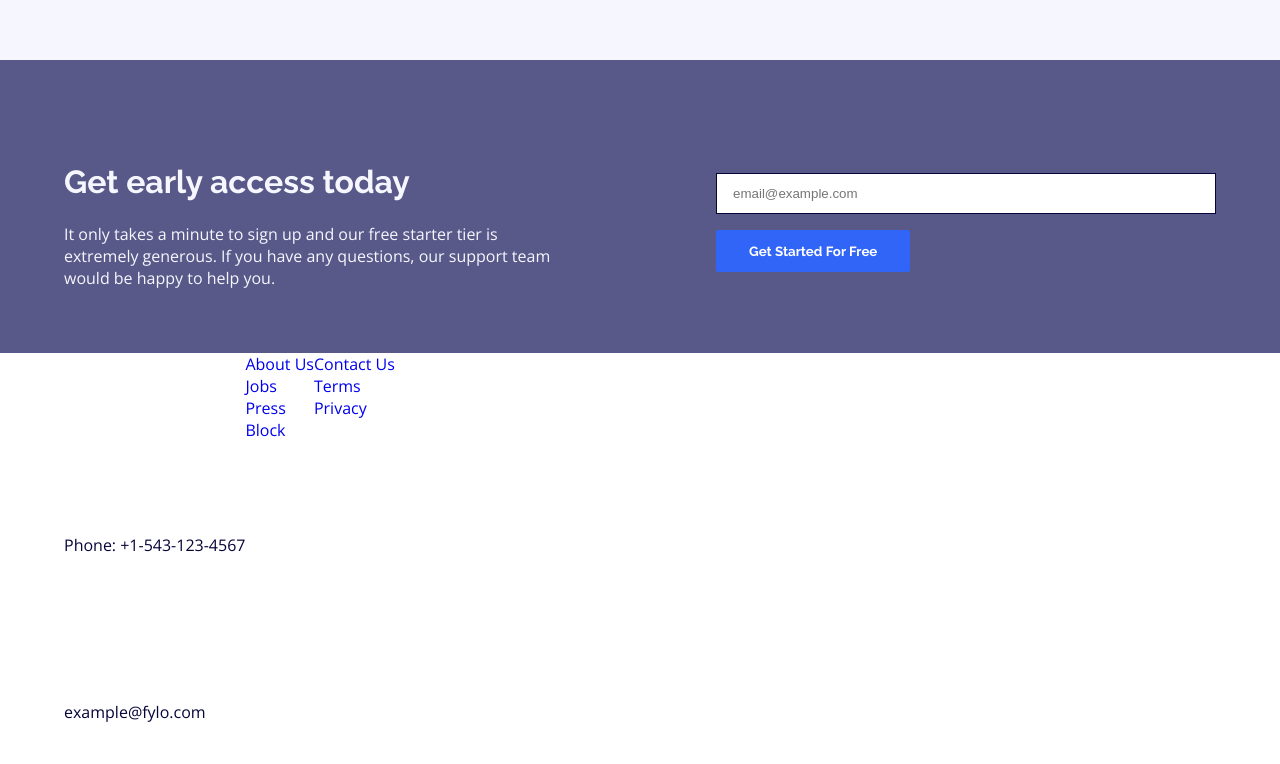
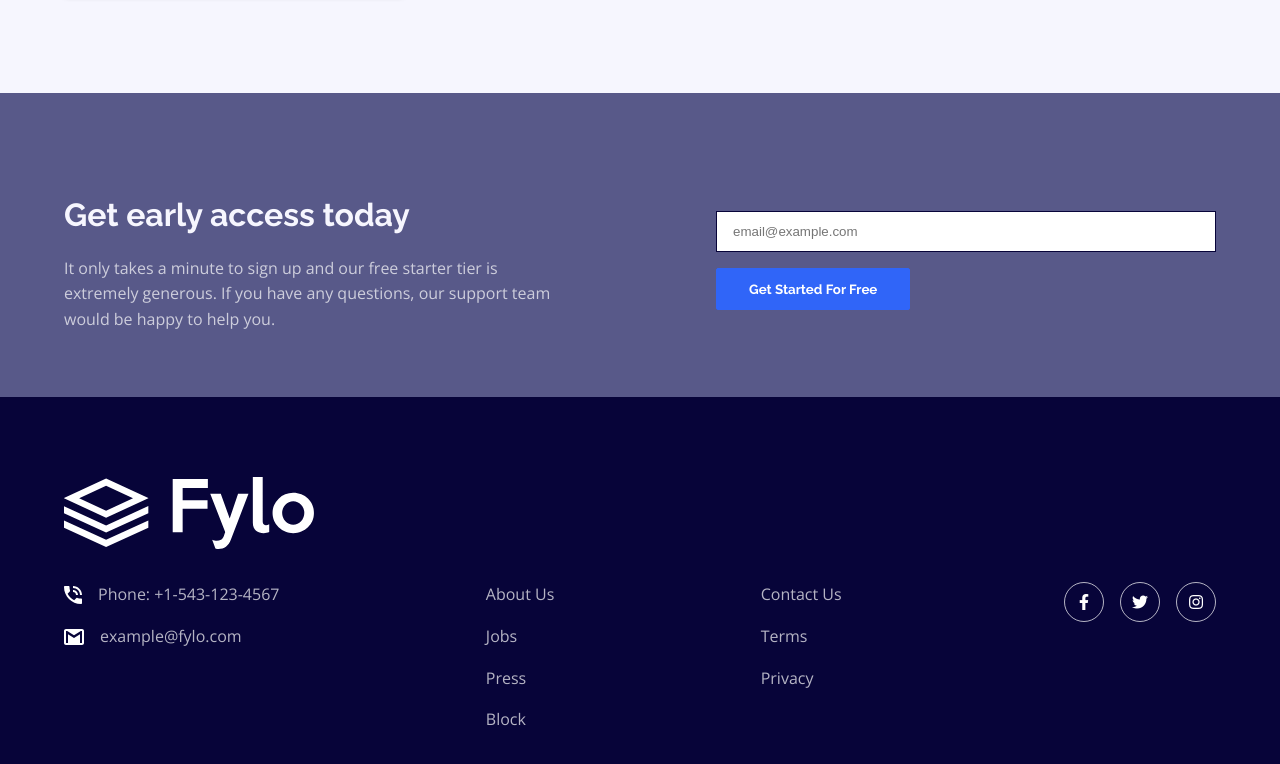
Before and after one commit to tttinh/frontendmentor_013, a plain HTML site: page index.html in a window 1280 px wide. Shown: the part 1450-2214 px from the top of the page. Before the commit the page ends 2173 px from the top, so only its background shows below. Drawn offline with nearby package versions, Linux system fonts and the light colour scheme.

Commit message:
Desktop design.

```diff
--- a/index.html
+++ b/index.html
@@ -10,6 +10,14 @@
       type="image/png"
       sizes="32x32"
       href="./images/favicon-32x32.png"
+    />
+
+    <link
+      rel="stylesheet"
+      href="https://cdnjs.cloudflare.com/ajax/libs/font-awesome/5.15.4/css/all.min.css"
+      integrity="sha512-1ycn6IcaQQ40/MKBW2W4Rhis/DbILU74C1vSrLJxCq57o941Ym01SwNsOMqvEBFlcgUa6xLiPY/NS5R+E6ztJQ=="
+      crossorigin="anonymous"
+      referrerpolicy="no-referrer"
     />
 
     <link rel="stylesheet" href="style.css" />
@@ -66,9 +74,11 @@
             Securely share files and folders with friends, family and colleagues
             for live collaboration. No email attachments required!
           </p>
-          <a class="productive__link" href="#">See how Fylo works <i class="arrow"></i></a>
+          <a class="productive__link" href="#"
+            >See how Fylo works <i class="arrow"></i
+          ></a>
           <div class="card">
-            <img class="quote" src="images/icon-quotes.svg" alt="">
+            <img class="quote" src="images/icon-quotes.svg" alt="" />
             <p class="content">
               Fylo has improved our team productivity by an order of magnitude.
               Since making the switch our team has become a well-oiled
@@ -109,7 +119,11 @@
     </section>
 
     <footer>
-      <div class="container flex">
+      <div class="container">
+        <div class="footer__logo">
+          <img src="images/white-logo.svg" alt="" />
+        </div>
+        <div class="footer__info">
           <div class="contact">
             <div class="contact__item">
               <div class="contact__icon">
@@ -124,17 +138,23 @@
               <p>example@fylo.com</p>
             </div>
           </div>
-        <ul>
+          <ul class="footer__links">
             <li><a href="#">About Us</a></li>
             <li><a href="#">Jobs</a></li>
             <li><a href="#">Press</a></li>
             <li><a href="#">Block</a></li>
           </ul>
-        <ul>
+          <ul class="footer__links">
             <li><a href="#">Contact Us</a></li>
             <li><a href="#">Terms</a></li>
             <li><a href="#">Privacy</a></li>
           </ul>
+          <div class="socials">
+            <div class="circle"><i class="fab fa-facebook-f"></i></div>
+            <div class="circle"><i class="fab fa-twitter"></i></div>
+            <div class="circle"><i class="fab fa-instagram"></i></div>
+          </div>
+        </div>
       </div>
     </footer>
   </body>
--- a/style.css
+++ b/style.css
@@ -9,6 +9,7 @@
 
   --clr-neutral-blue-1: hsl(240, 75%, 98%);
   --clr-neutral-blue-2: hsl(0, 0%, 75%);
+  --clr-transparent-white: hsla(0, 0%, 100%, 0.7);
 }
 
 * {
@@ -18,6 +19,7 @@
 }
 
 body {
+  line-height: 1.6;
   font-family: 'Open Sans', sans-serif;
   font-weight: 400;
   color: var(--clr-primary);
@@ -210,6 +212,7 @@ header {
 
 .early-access__text p {
   max-width: 510px;
+  color: var(--clr-transparent-white);
 }
 
 .early-access__text h2 {
@@ -230,3 +233,55 @@ header {
   margin-top: 1rem;
   display: block;
 }
+
+/* FOOTER */
+footer {
+  background-color: var(--clr-primary);
+  padding: 5rem 0 4rem;
+}
+
+.footer__logo {
+  width: 250px;
+}
+
+.footer__info {
+  margin-top: 2rem;
+  display: flex;
+  align-items: flex-start;
+  justify-content: space-between;
+  color: white;
+}
+
+.contact__item {
+  display: flex;
+  align-items: center;
+  margin-bottom: 1rem;
+  color: var(--clr-transparent-white);
+}
+
+.contact__icon {
+  margin-right: 1rem;
+}
+
+.footer__links li {
+  margin-bottom: 1rem;
+}
+
+.footer__links a {
+  color: var(--clr-transparent-white);
+}
+
+.socials {
+  display: flex;
+  align-items: center;
+}
+
+.circle {
+  width: 40px;
+  height: 40px;
+  border-radius: 50%;
+  border: 1px solid var(--clr-transparent-white);
+  display: grid;
+  place-items: center;
+  margin-left: 1rem;
+}
```
Also changed, not shown: images/white-logo.svg (added). Lines whose indentation alone changed are shown as unchanged.
